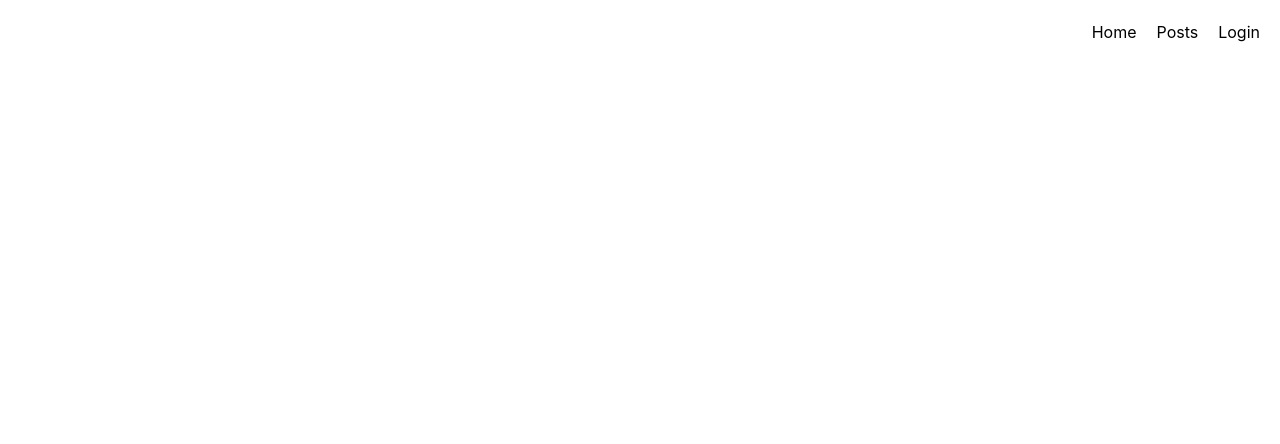
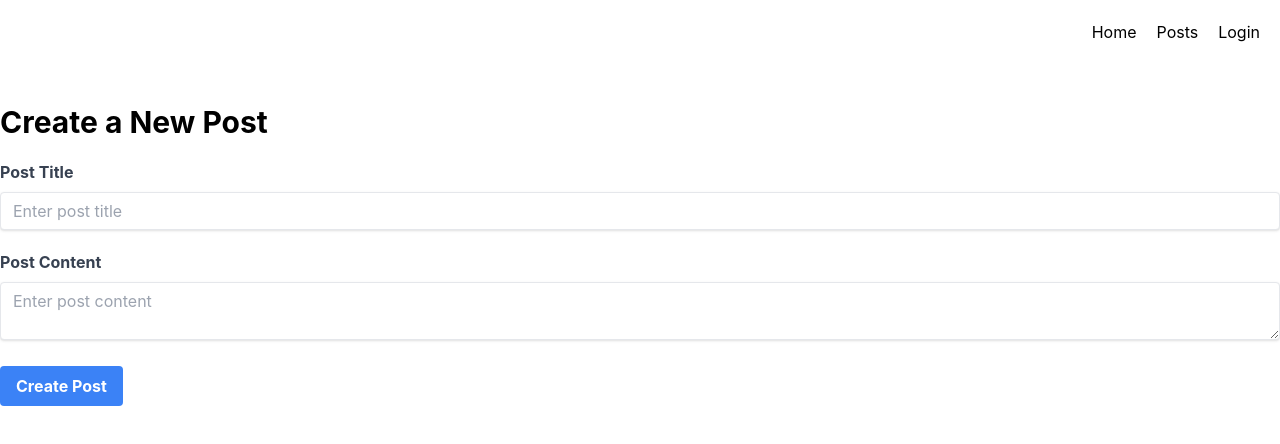
Before and after one commit to tanujpatra228/youtube, a React (Create React App) app in the folder frontend/: page /add-post in a window 1280 px wide. Before the commit this address had no page. Shown: the top 444 px of the page. Built offline with nearby package versions, Linux system fonts and the light colour scheme.

Commit message:
Ep #13 - Step-by-Step Guide to create Posts in WordPress using React JS

```diff
--- a/frontend/src/components/common/Navbar/index.js
+++ b/frontend/src/components/common/Navbar/index.js
@@ -2,12 +2,20 @@ import React from 'react'
 import { Link } from 'react-router-dom'
 
 const Navbar = () => {
+  const auth = localStorage.getItem('user');
   return (
     <div className='p-5 '>
         <ul className='flex gap-5 justify-end'>
             <li><Link to='/'>Home</Link></li>
             <li><Link to='/posts'>Posts</Link></li>
-            <li><Link to='/login'>Login</Link></li>
+            {!auth ? (
+              <li><Link to='/login'>Login</Link></li>
+            ) : (
+              <>
+                <li><Link to='/add-post'>Add Post</Link></li>
+                <li><Link to='/logout'>Logout</Link></li>
+              </>
+            )}
         </ul>
     </div>
   )
--- /dev/null
+++ b/frontend/src/components/pages/AddPost/index.js
@@ -0,0 +1,81 @@
+import React from 'react';
+import { useFormik } from 'formik';
+import * as Yup from 'yup';
+import axios from 'axios';
+
+const AddPost = () => {
+    const user = localStorage.getItem('user');
+    const formik = useFormik({
+        // Initial values
+        initialValues: {
+            title: '',
+            content: '',
+        },
+
+        // Vlidations
+        validationSchema: Yup.object({
+            title: Yup.string().required(),
+            content: Yup.string().required(),
+        }),
+
+        // Submit
+        onSubmit: (data) => {
+            const { token } = JSON.parse(user);
+            const headers = {
+                Authorization: `Bearer ${token}`,
+            };
+            const post = {
+                ...data,
+                status: 'publish'
+            };
+
+            axios.post(`${process.env.REACT_APP_API_ROOT}/posts`, post, {
+                headers: headers
+            })
+            .then((res) => {
+                console.log('res', res);
+            })
+            .catch((err) => {
+                console.log('err', err.message);
+            });
+        }
+    });
+
+    return (
+        <>
+            <div className="container mx-auto py-10">
+                <h1 className="text-3xl font-bold mb-5">Create a New Post</h1>
+                <form onSubmit={formik.handleSubmit}>
+                    <div className="mb-5">
+                        <label className="block text-gray-700 font-bold mb-2" htmlFor="post-title">
+                            Post Title
+                        </label>
+                        <input
+                            className="shadow appearance-none border rounded w-full py-2 px-3 text-gray-700 leading-tight focus:outline-none focus:shadow-outline" id="post-title"
+                            type="text"
+                            placeholder="Enter post title"
+                            name="title"
+                            value={formik.values.title}
+                            onChange={formik.handleChange}
+                        />
+                    </div>
+                    <div className="mb-5">
+                        <label className="block text-gray-700 font-bold mb-2" htmlFor="post-content">
+                            Post Content
+                        </label>
+                        <textarea
+                            className="shadow appearance-none border rounded w-full py-2 px-3 text-gray-700 leading-tight focus:outline-none focus:shadow-outline"
+                            name="content"
+                            placeholder="Enter post content"
+                            onChange={formik.handleChange}
+                            value={formik.values.content}
+                        ></textarea>
+                    </div>
+                    <input type='submit' className="bg-blue-500 hover:bg-blue-700 text-white font-bold py-2 px-4 rounded focus:outline-none focus:shadow-outline" value='Create Post' />
+                </form>
+            </div>
+        </>
+    )
+}
+
+export default AddPost
--- a/frontend/src/components/pages/pages.js
+++ b/frontend/src/components/pages/pages.js
@@ -5,6 +5,7 @@ import Home from './Home';
 import Login from './Login';
 import Posts from './Posts';
 import Single from './Single';
+import AddPost from './AddPost';
 
 const Pages = () => {
   return (
@@ -15,6 +16,7 @@ const Pages = () => {
           <Route path="/posts" element={<Posts />} />
           <Route path="/posts/:id" element={<Single />} />
           <Route path="/login" element={<Login />} />
+          <Route path="/add-post" element={<AddPost />} />
       </Routes>
     </>
   )
```
